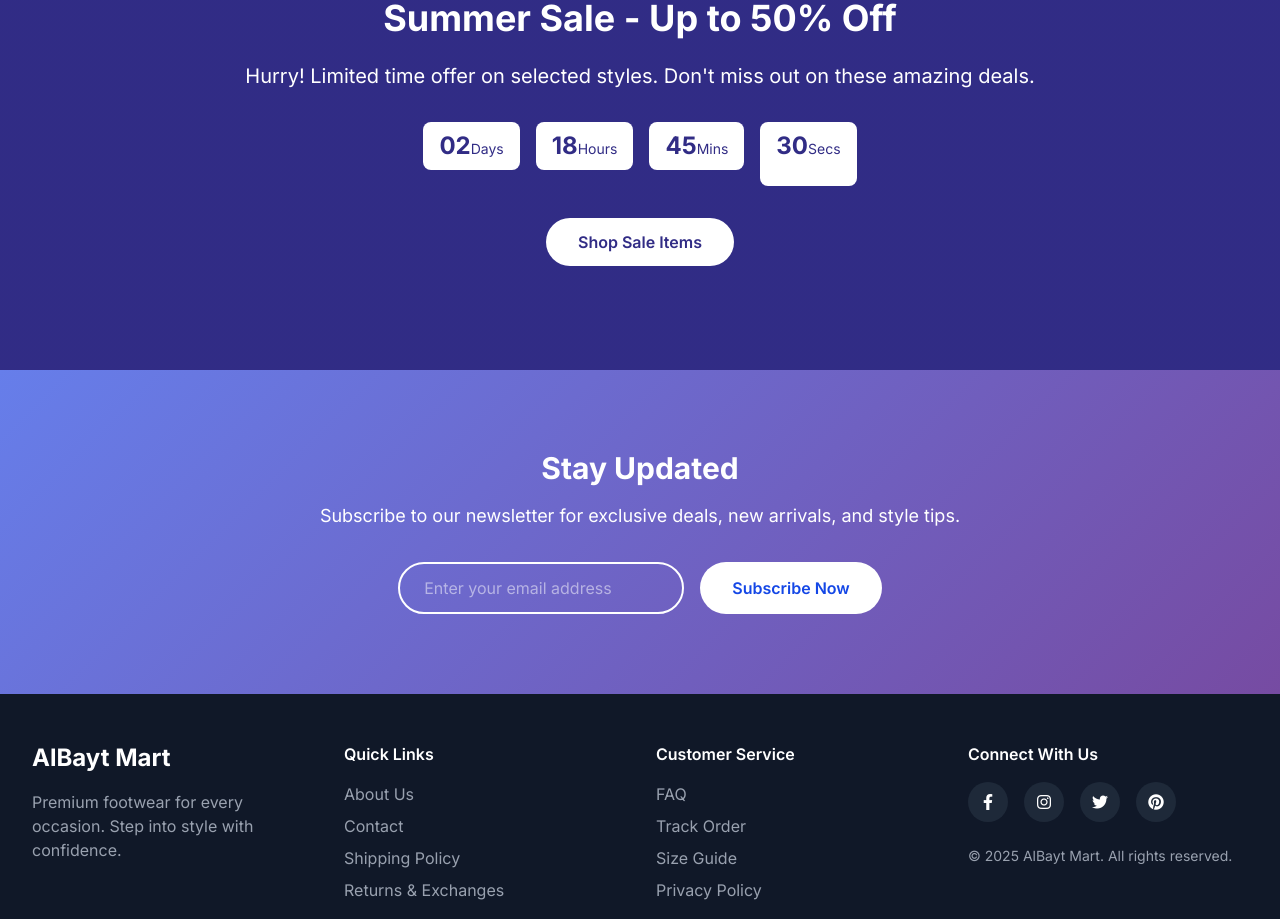
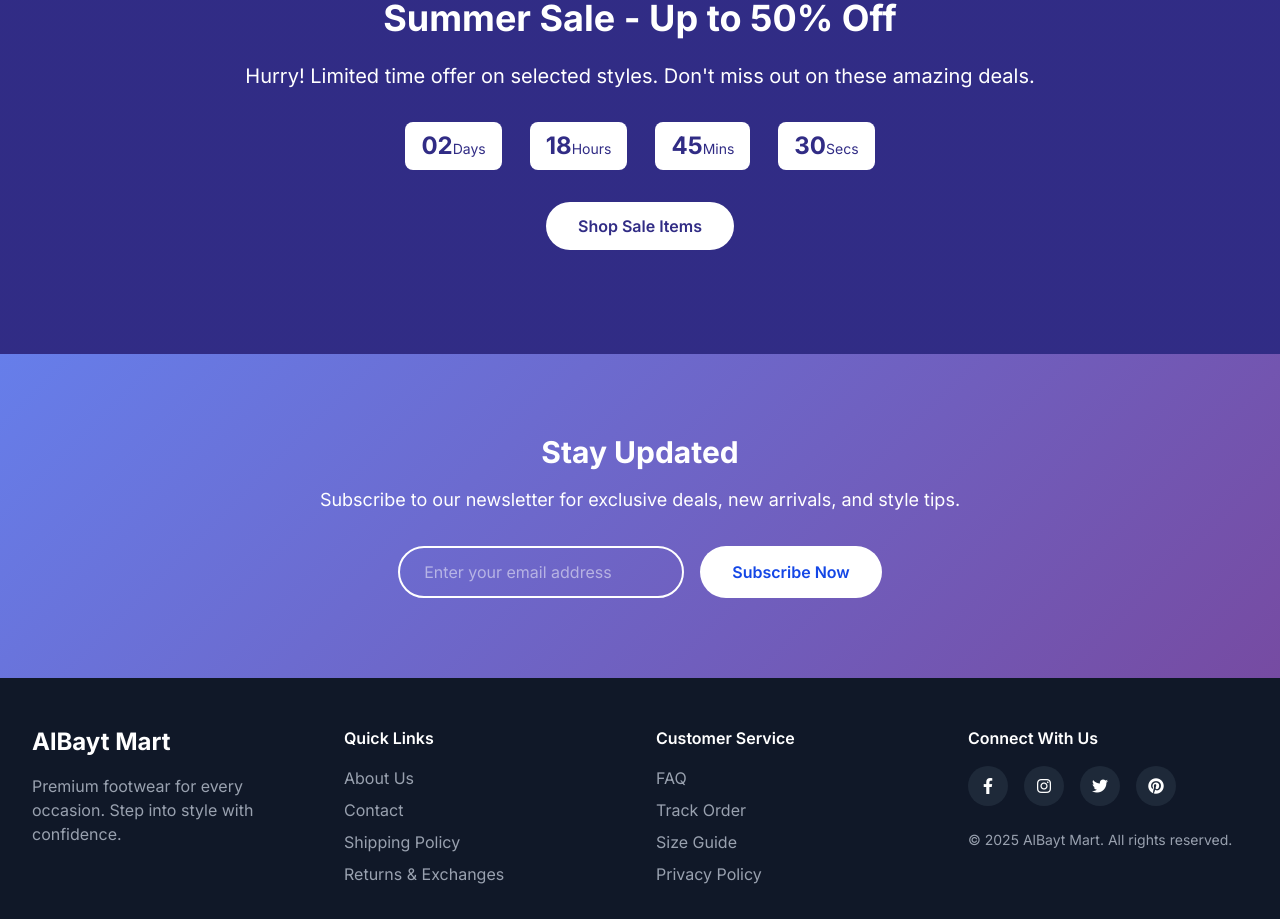
Before and after one commit to razashaikh99/DT-E-Commerce-Website-Fetching-API, a React (Vite) app: page / in a window 1280 px wide. Shown: the part 1120-2039 px from the top of the page. Built offline with nearby package versions, Linux system fonts and the light colour scheme; no server answers.

Commit message:
update offerSection

```diff
--- a/src/Sections/Home/OfferSection/OfferSection.jsx
+++ b/src/Sections/Home/OfferSection/OfferSection.jsx
@@ -8,7 +8,7 @@ export default function OfferSection() {
                 <div className="max-w-7xl mx-auto px-4 sm:px-6 lg:px-8 text-center">
                     <h2 className="text-4xl font-bold mb-6">Summer Sale - Up to 50% Off</h2>
                     <p className="text-xl mb-8">Hurry! Limited time offer on selected styles. Don't miss out on these amazing deals.</p>
-                    <div className="flex justify-center flex-wrap space-x-4 space-y-4">
+                    <div className="flex justify-center flex-wrap space-x-4 gap-3">
                         <div className="bg-white text-indigo-900 px-4 py-2 rounded-lg">
                             <span className="text-2xl font-bold">02</span>
                             <span className="text-sm">Days</span>
```
